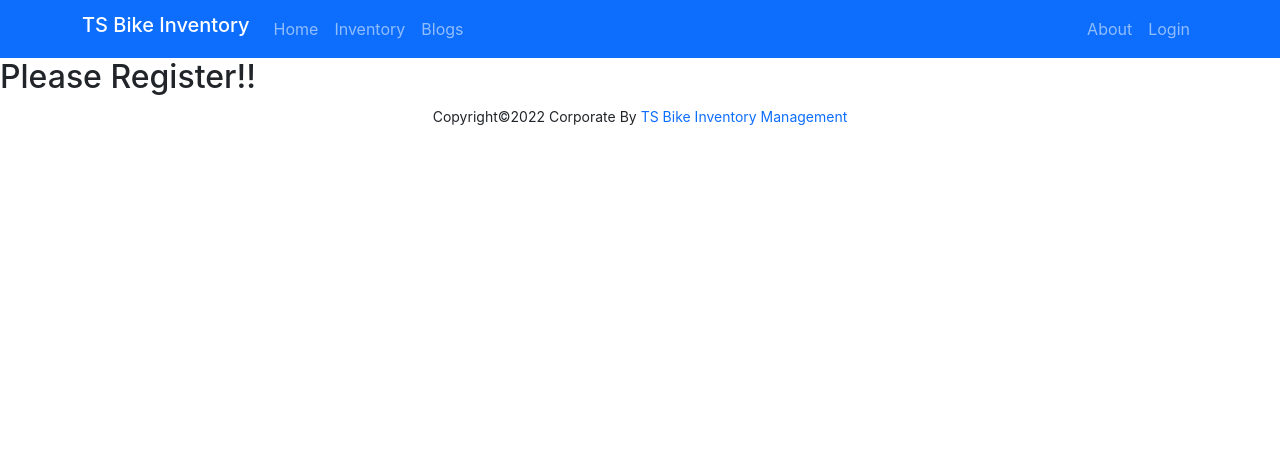
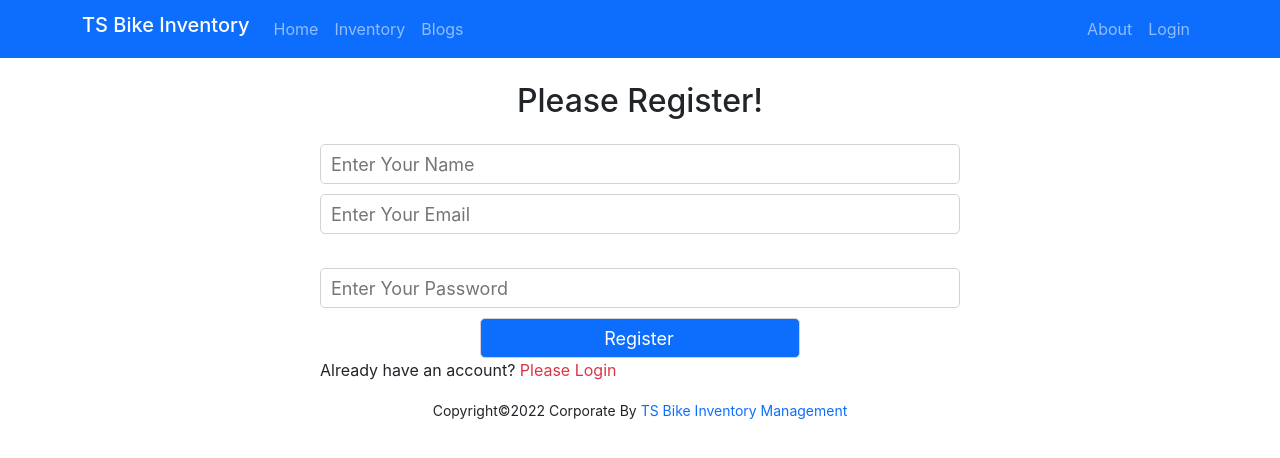
Before and after one commit to tanverrana/ts-bike-inventory-management-system-clientSide, a React (Create React App) app: page /register in a window 1280 px wide. Shown: the top 458 px of the page. Built offline with nearby package versions, Linux system fonts and the light colour scheme.

Commit message:
create register form

```diff
--- /dev/null
+++ b/src/Pages/Login/Register/Register.css
@@ -0,0 +1,15 @@
+.register-form{
+    margin: 0 auto;
+    width: 50%;
+
+}
+.register-form input{
+    display: block;
+    width: 100%;
+    height: 40px;
+    padding-left: 10px;
+    font-size: 18px;
+    margin-top:10px ;
+    border-radius: 5px;
+    border: 1px solid lightgray;
+}
--- a/src/Pages/Login/Register/Register.js
+++ b/src/Pages/Login/Register/Register.js
@@ -1,9 +1,33 @@
+import { createUserWithEmailAndPassword } from 'firebase/auth';
 import React from 'react';
+import { Link, useNavigate } from 'react-router-dom';
+import "./Register.css";
 
 const Register = () => {
+    const navigate = useNavigate();
+
+    const navigateLogin = () => {
+        navigate("/login");
+    }
+    const handleRegister = event => {
+        event.preventDefault();
+        const name = event.target.name.value;
+        const email = event.target.email.value;
+        const password = event.target.password.value;
+
+        createUserWithEmailAndPassword(email, password);
+    }
     return (
-        <div>
-            <h2>Please Register!!</h2>
+        <div className="register-form">
+            <h2 className="text-center my-4">Please Register!</h2>
+            <form onSubmit={handleRegister}>
+                <input type="text" name="name" id="" placeholder="Enter Your Name" />
+                <input type="email" name="email" id="" placeholder="Enter Your Email" required /><br />
+                <input type="password" name="password" id="" placeholder="Enter Your Password" required />
+                <input className="btn btn-primary w-50 mx-auto" type="submit" value="Register" />
+            </form>
+            <p>Already have an account? <Link className="text-danger text-decoration-none" to="/login" onClick={navigateLogin}>Please Login</Link></p>
+
         </div>
     );
 };
```
